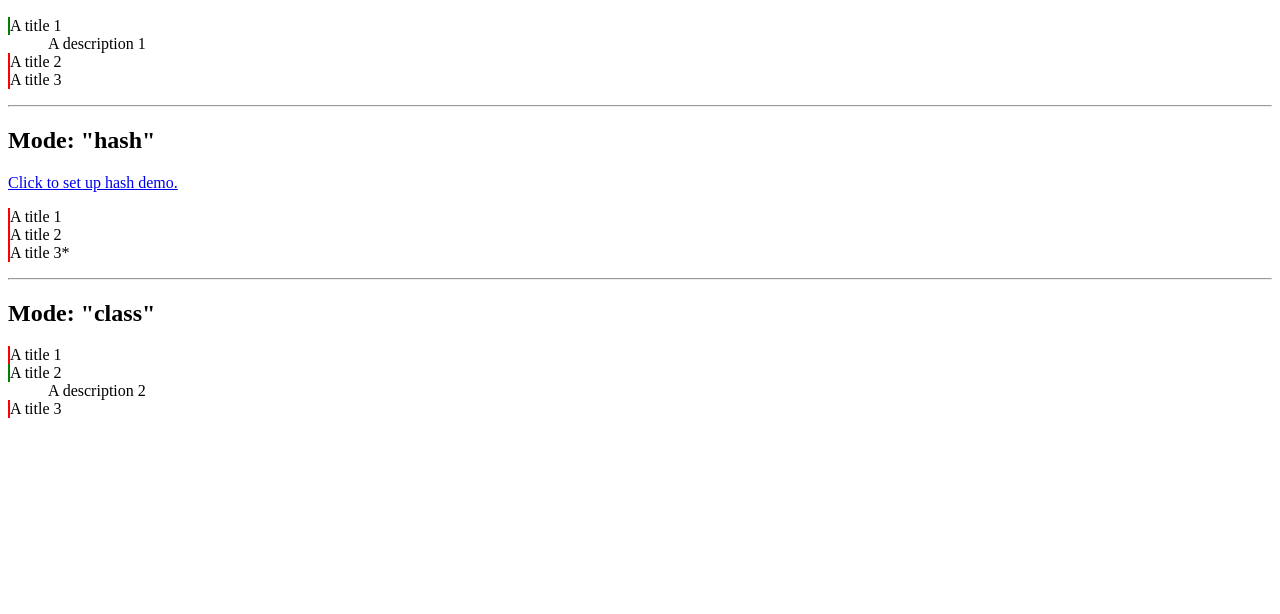
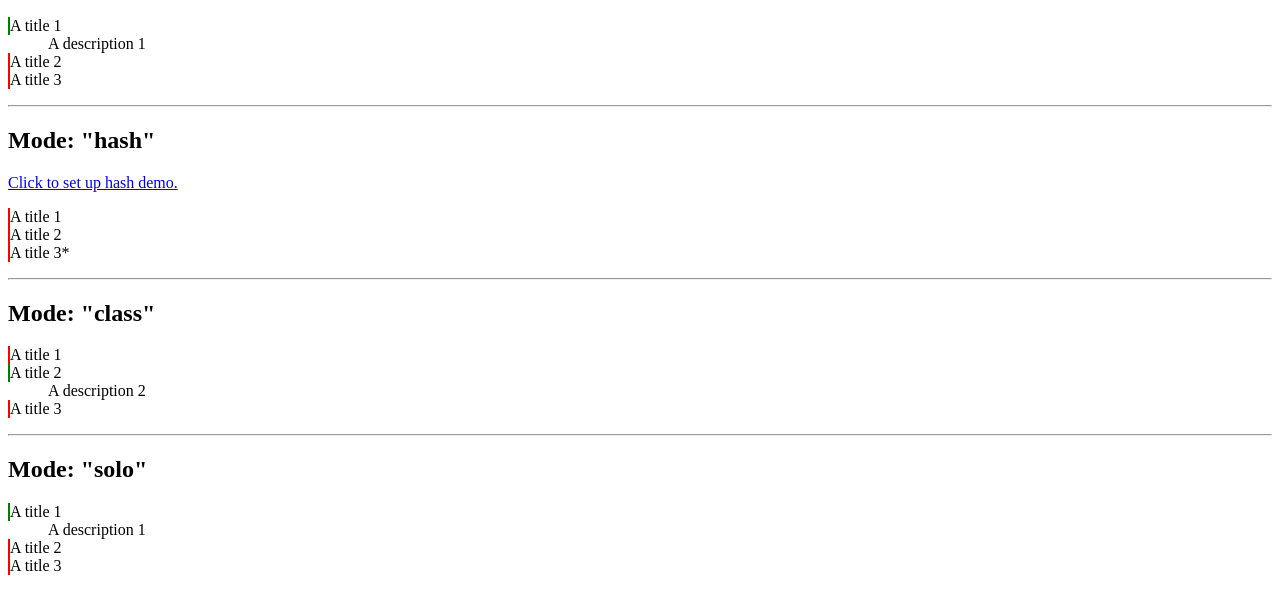
Before and after one commit to atwright147/angular-accordion, a website: page index.html in a window 1280 px wide. Shown: the part 110-724 px from the top of the page. Drawn offline with nearby package versions, Linux system fonts and the light colour scheme.

Commit message:
add solo mode
With "solo" mode only one item can be open at once (others will all close). This is more like the accordion that we usually see.

```diff
--- a/accordion.directive.js
+++ b/accordion.directive.js
@@ -44,6 +44,7 @@ angular.module('accordion').directive('accordion', function() {
 						}
 						break;
 
+					case 'solo':
 					case 'first':
 						if (!index) {
 							_desc.removeClass('hidden');
@@ -66,6 +67,10 @@ angular.module('accordion').directive('accordion', function() {
 			});
 
 			allDt.on('click', function(e) {
+				if (attrs.mode === 'solo') {
+					allDt.addClass('closed').removeClass('open');
+					allDd.addClass('hidden');
+				}
 				var _title = angular.element(this);
 				_title.toggleClass(classOpen+' '+classClosed);
 				_title.next().toggleClass('hidden');
--- a/index.html
+++ b/index.html
@@ -55,6 +55,17 @@
 		<dt>A title 3</dt>
 			<dd>A description 3</dd>
 	</dl>
+	<hr>
+
+	<h2>Mode: "solo"</h2>
+	<dl accordion mode="solo" class="accordion">
+		<dt>A title 1</dt>
+			<dd>A description 1</dd>
+		<dt>A title 2</dt>
+			<dd>A description 2</dd>
+		<dt>A title 3</dt>
+			<dd>A description 3</dd>
+	</dl>
 
 	<script src="./bower_components/angular/angular.js"></script>
 	<script src="./accordion.directive.js"></script>
```
